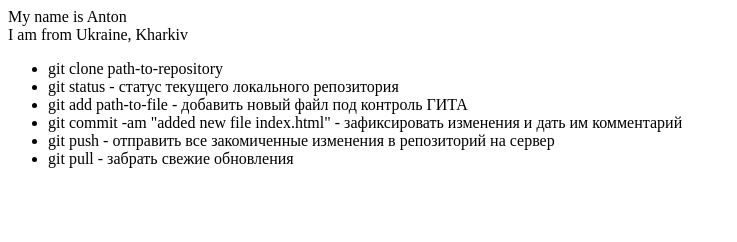
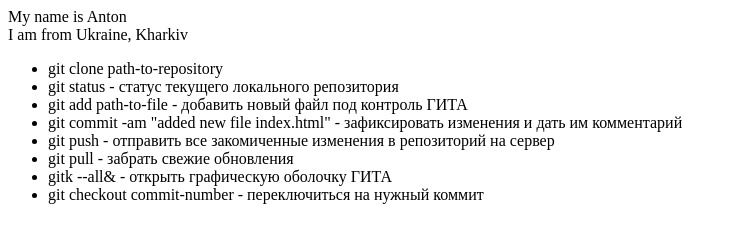
Before and after one commit to ant-kit/git-lesson, a plain HTML site: page index.html in a window 1280 px wide. Shown: the whole page, without its empty margins (0-737 px from the left). Drawn offline with Linux system fonts and the light colour scheme.

Commit message:
switching between commits

```diff
--- a/index.html
+++ b/index.html
@@ -13,5 +13,7 @@
 		<li>git commit -am "added new file index.html" - зафиксировать изменения и дать им комментарий</li>
 		<li>git push - отправить все закомиченные изменения в репозиторий на сервер</li>
 		<li>git pull - забрать свежие обновления</li>
+		<li>gitk --all& - открыть графическую оболочку ГИТА</li>
+		<li>git checkout commit-number - переключиться на нужный коммит</li>
 	</ul>
 </div>
```
